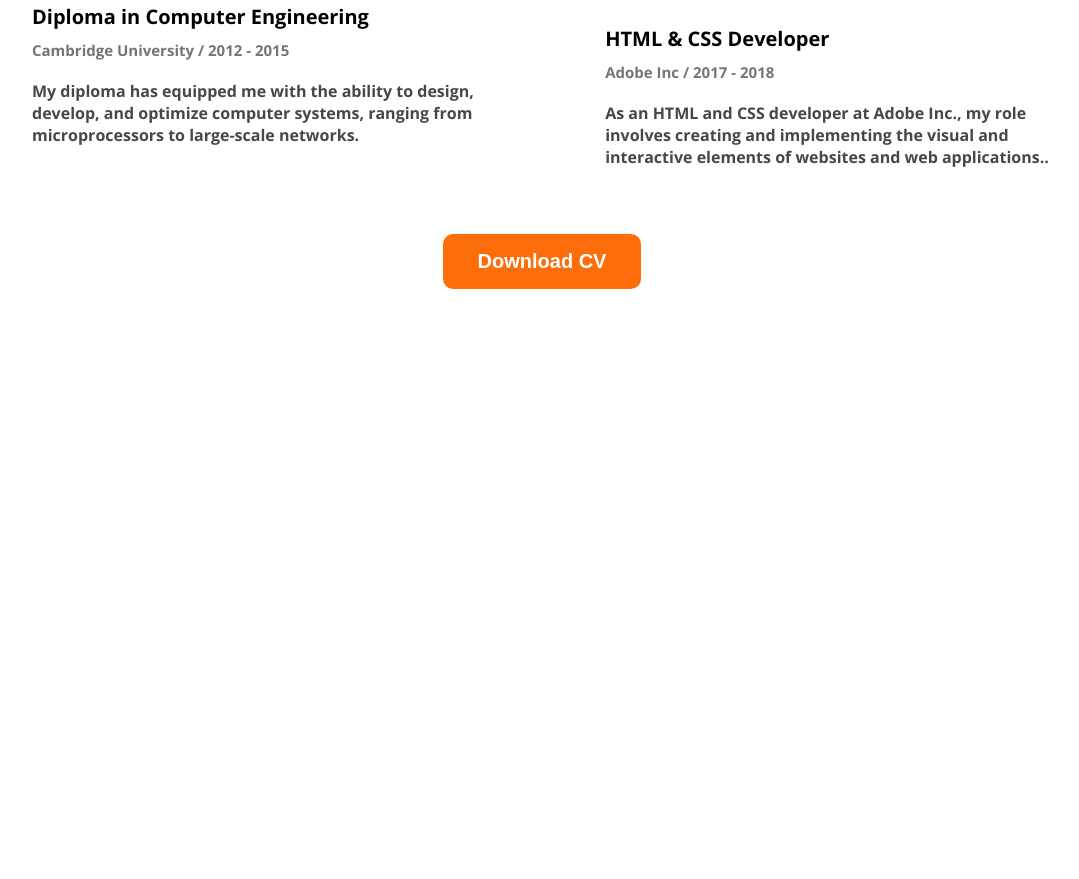
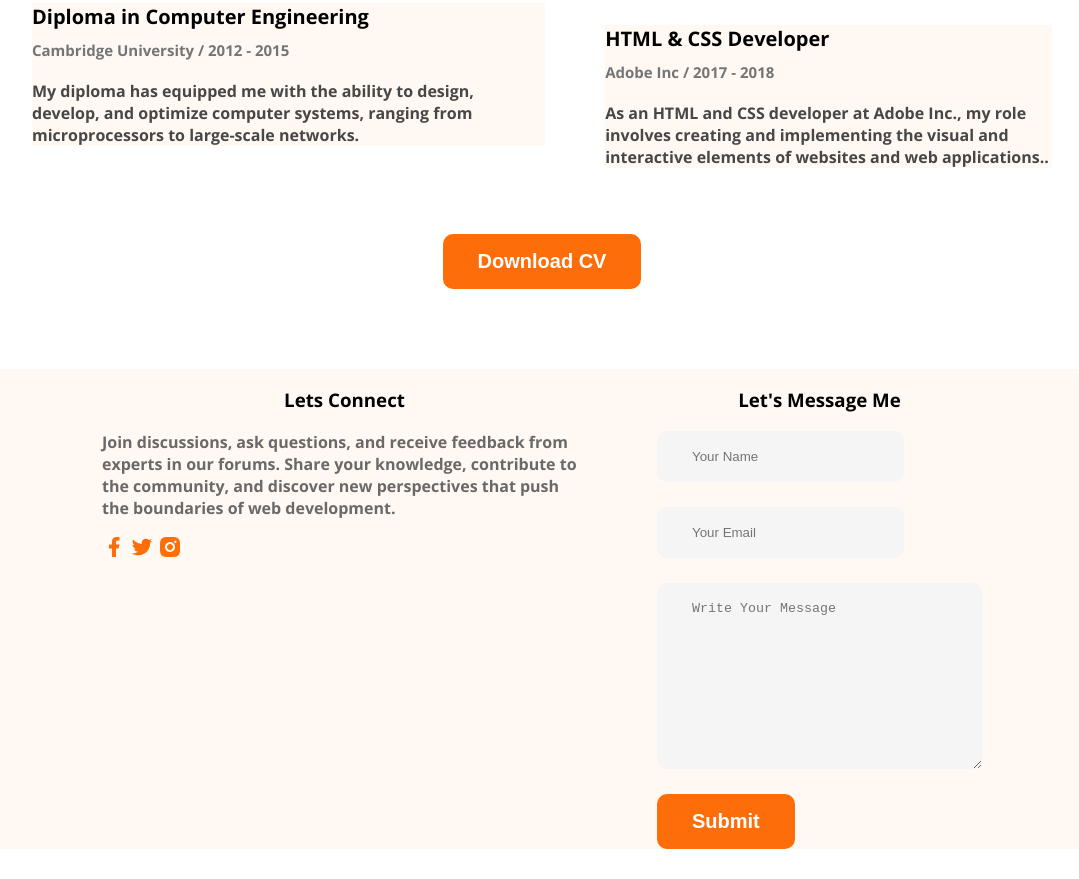
Before and after one commit to HabibAshrafSabet/web-portfolio, a plain HTML site: page index.html in a window 1280 px wide. Shown: the part 2752-3631 px from the top of the page, without its empty margins (98-1177 px from the left). Before the commit the page ends 3121 px from the top, so only its background shows below. Drawn offline with nearby package versions, Linux system fonts and the light colour scheme.

Commit message:
fotter section done

```diff
--- a/index.html
+++ b/index.html
@@ -138,7 +138,28 @@
         </section>
     </main>
     <footer>
-
+        <!-- fotter section -->
+        <div class="footer-area">
+            <div class="footer-half-area">
+                <h3 class="footer-half-area-title">Lets Connect</h3>
+                <p class="footer-half-area-description">Join discussions, ask questions, and receive feedback from experts in our forums. Share your knowledge, contribute to the community, and discover new perspectives that push the boundaries of web development.</p>
+                <div class="socail-links">
+                    <a href=""><img src="images/icons/facebook.png" alt=""></a>
+                    <a href=""><img src="images/icons/twitter.png" alt=""></a>
+                    <a href=""><img src="images/icons/insta.png" alt=""></a>
+                </div>
+            </div>
+            <div class="footer-half-area">
+                <h3 class="footer-half-area-title">Let's Message Me</h3>
+                <form class="contact-form" action="">
+                    <input type="text" placeholder="Your Name">
+                    <input type="email" name="" placeholder="Your Email" id="">
+                    <textarea name="" placeholder="Write Your Message" id="" cols="30" rows="10"></textarea>
+                    <!-- <input class="common-btn" type="submit" value="Submit"> -->
+                </form>
+                <button class="common-btn">Submit</button>
+            </div>
+        </div>
     </footer>
 </body>
 </html>
--- a/style.css
+++ b/style.css
@@ -151,6 +151,9 @@ section{
     font-size: 30px;
     font-weight: 700;
 }
+.resume-item-area{
+    background: #FFF8F3;
+}
 .resume-area{
     display: flex;
     padding: 0px 130px;
@@ -179,3 +182,29 @@ section{
     text-align: center;
     margin-top: 50px;
 }
+/* footer section area style */
+footer{
+    background: #FFF8F3;
+}
+.footer-area{
+    display: flex;
+    gap: 70px;
+    margin: 30px 200px;
+
+}
+.contact-form input,textarea{
+    display: block;
+    margin-bottom: 25px;
+    padding: 18px 35px;
+    border-radius: 10px;
+    background: whitesmoke;
+    border: 0px;
+
+}
+.footer-half-area-title{
+    text-align: center;
+}
+.footer-half-area-description{
+    color: dimgray;
+    font-weight: 400;
+}
```
